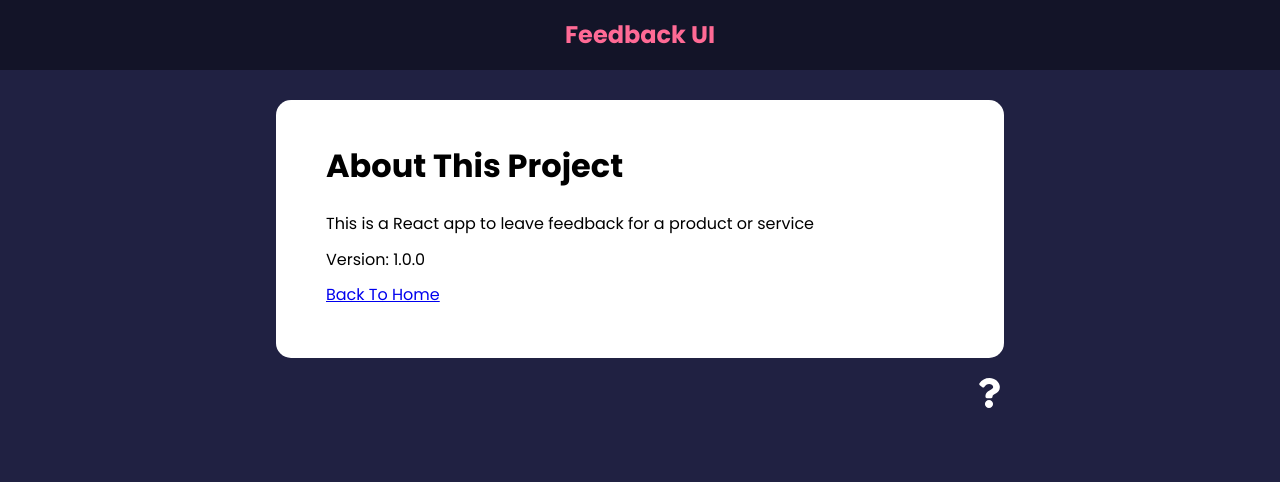
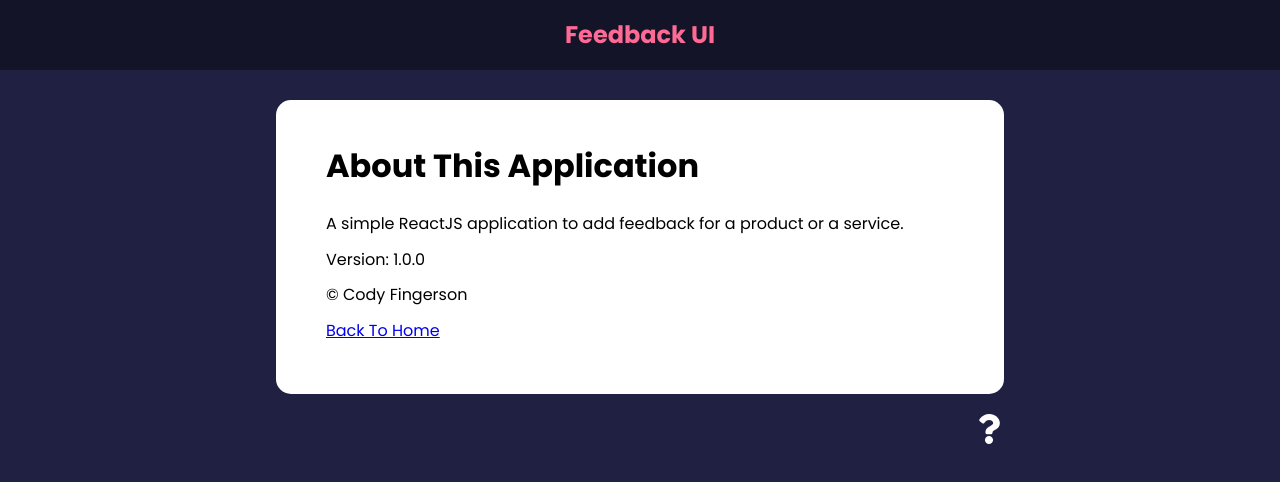
Before and after one commit to codyafingerson/feedback-ui, a React (Create React App) app: page /about in a window 1280 px wide. Shown: the top 482 px of the page. Built offline with nearby package versions, Linux system fonts and the light colour scheme; data requests are answered from the project's data file.

Commit message:
Update AboutPage.jsx

```diff
--- a/src/pages/AboutPage.jsx
+++ b/src/pages/AboutPage.jsx
@@ -7,9 +7,10 @@ function AboutPage(props) {
     return (
         <Card>
             <div className='about'>
-                <h1>About This Project</h1>
-                <p>This is a React app to leave feedback for a product or service</p>
+                <h1>About This Application</h1>
+                <p>A simple ReactJS application to add feedback for a product or a service.</p>
                 <p>Version: 1.0.0</p>
+                <p>&#169; Cody Fingerson</p>
                 <p>
                     <Link to='/'>Back To Home</Link>
                 </p>
```
